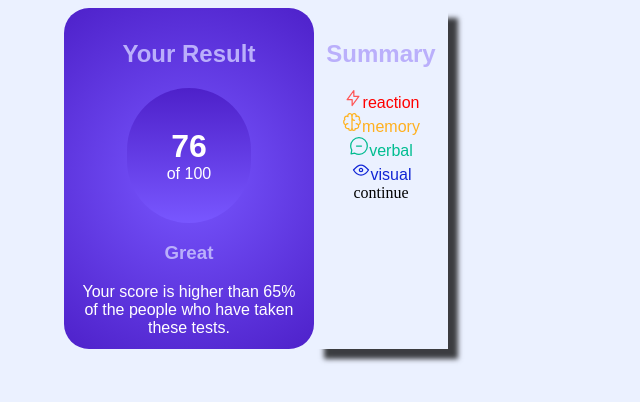
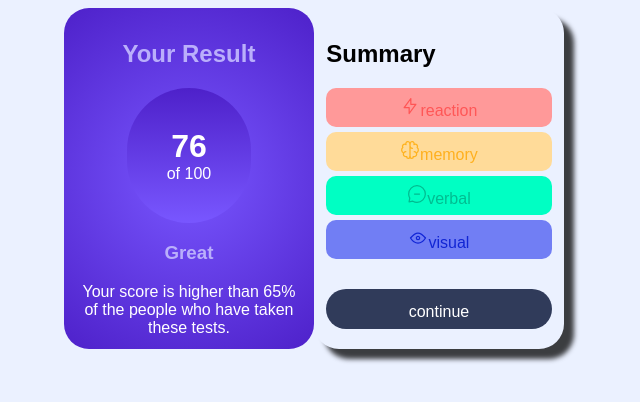
Before and after one commit to csoki1234567/00305, a plain HTML site: page 0304/index.html in a window 1280 px wide. Shown: the whole page, without its empty margins (586-1226 px from the left). Drawn offline with Linux system fonts and the light colour scheme.

Commit message:
jolvan tomi, amugy kesz

```diff
--- a/0304/index.html
+++ b/0304/index.html
@@ -16,12 +16,12 @@
             <p class="message">Your score is higher than 65% of the people who have taken these tests.</p>
         </div>
         <div class="col2">
-            <h2>Summary</h2>
+            <h2 class="summary">Summary</h2>
             <p class="reaction">reaction</p>
             <p class="memory">memory</p>
             <p class="verbal">verbal</p>
             <p class="visual">visual</p>
-            <div>continue</div>
+            <div class="continue"><p> continue</p></div>
         </div>
     </div>
 </body>
--- a/0304/style.css
+++ b/0304/style.css
@@ -35,23 +35,26 @@ h1{margin: 0;}
     box-shadow: 10px 10px 5px 0px rgba(0,0,0,0.75);
 -webkit-box-shadow: 10px 10px 5px 0px rgba(0,0,0,0.75);
 -moz-box-shadow: 10px 10px 5px 0px rgba(0,0,0,0.75);
-
+    width: 225.25px;
     padding: 2%;
+    border-radius: 25px;
 }
 .reaction{
-    color: red;
+    color: hsl(0, 100%, 67%);
     border-radius: 25px;
-   /* background-color:hsl(0, 100%, 67%) ;
-    opacity: 0.2;*/
+    background-color: hsl(0, 100%, 80%);
 }
 .memory{
     color: hsl(39, 100%, 56%);
+    background-color:hsl(39, 100%, 80%) ;
 }
 .verbal{
     color: hsl(166, 100%, 37%);
+    background-color: hsl(166, 100%, 50%);
 }
 .visual{
     color: hsl(234, 85%, 45%);
+    background-color: hsl(234, 85%, 70%);
 }
 .reaction::before{
     content: url(assets/images/icon-reaction.svg);
@@ -65,5 +68,19 @@ h1{margin: 0;}
 .visual::before{
     content: url(assets/images/icon-visual.svg);
 }
-
-@font-face { font-family: Delicious; src: url(/0304/assets/fonts/HankenGrotesk-VariableFont_wght.ttf); }
+.col2 p{
+    padding-top: 7.5px;
+    padding-bottom: 7.5px;
+    margin-top: 5px;
+    border-radius: 10px;
+}
+.continue{
+    background-color: hsl(224, 30%, 27%);
+    border-radius: 25px;
+    margin-top: 30px;
+    padding: 1px;
+}
+.summary{
+    color: black;
+    text-align: left;
+}
```
